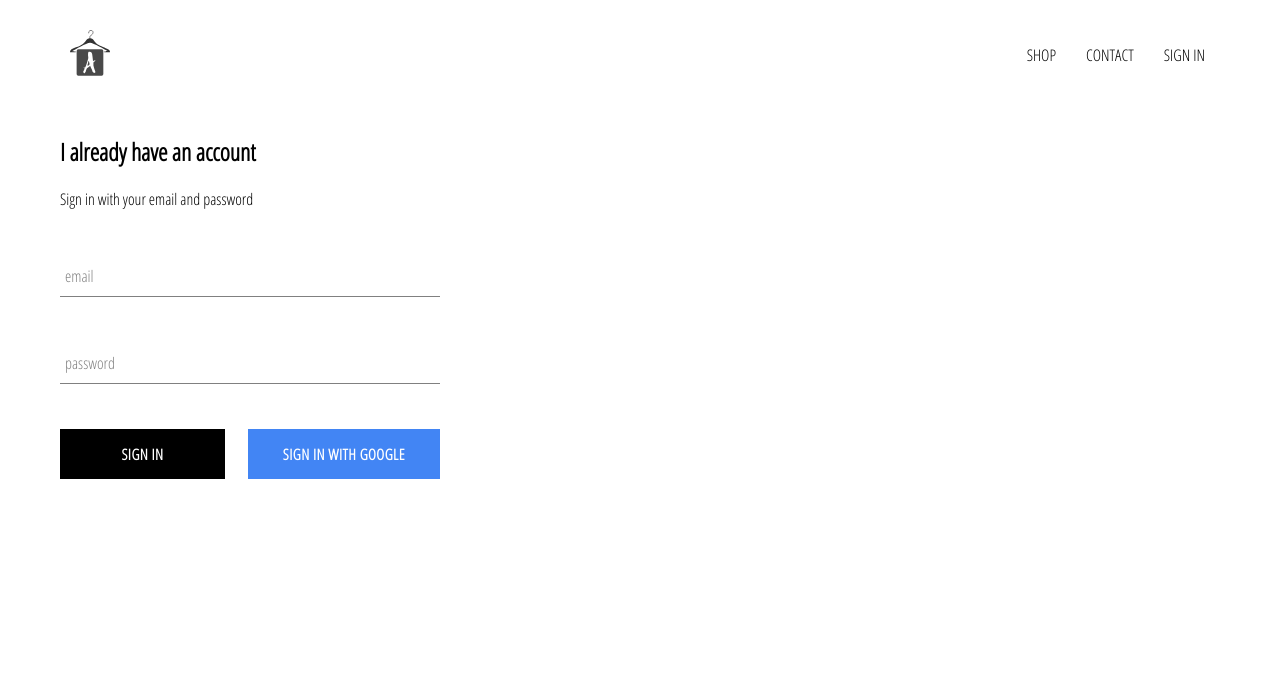
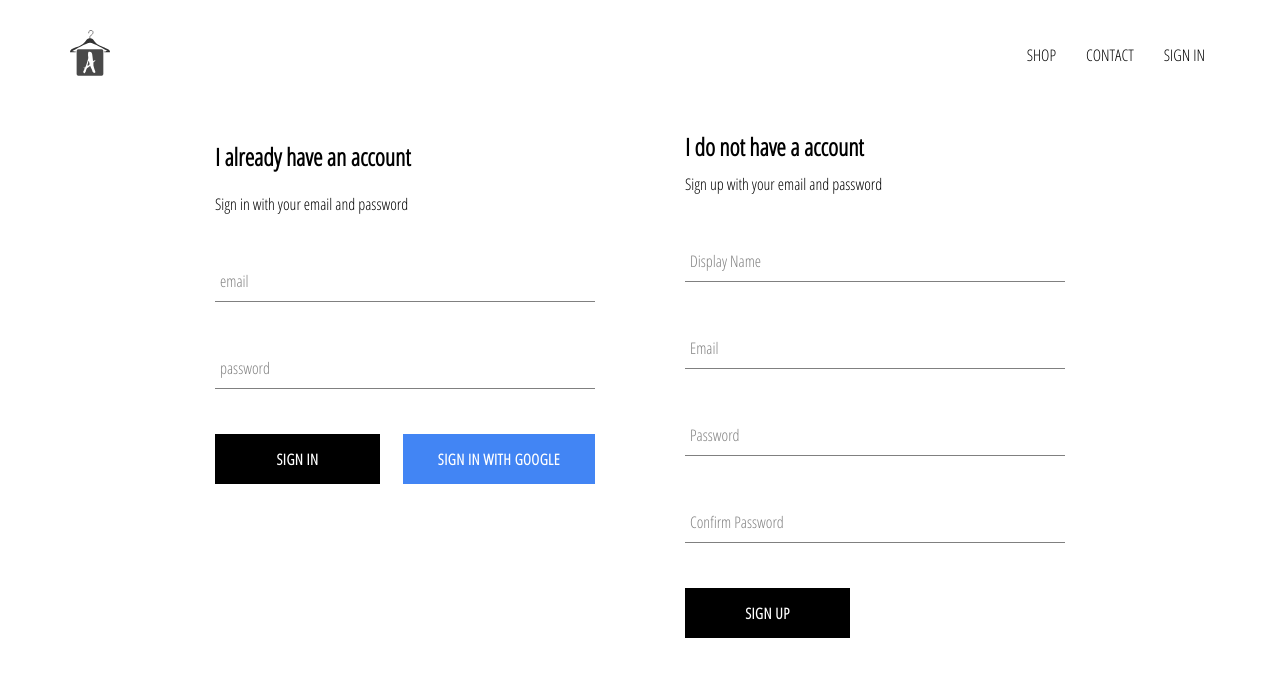
Before and after one commit to aljagne/kings-style, a React (Create React App) app: page /signin in a window 1280 px wide. Shown: the top 676 px of the page. Built offline with nearby package versions, Linux system fonts and the light colour scheme; no server answers.

Commit message:
implemented firebase utils, included ability to store authenticated user into my firebase database

```diff
--- a/package.json
+++ b/package.json
@@ -7,6 +7,7 @@
     "@testing-library/react": "^9.3.2",
     "@testing-library/user-event": "^7.1.2",
     "firebase": "^7.8.1",
+    "jshint": "^2.11.0",
     "node-sass": "^4.13.1",
     "react": "^16.12.0",
     "react-dom": "^16.12.0",
--- a/src/App.js
+++ b/src/App.js
@@ -7,8 +7,7 @@
 import ShopPage from './pages/shop/shop.component';
 import SignInAndSignUpPage from './pages/sign-in-and-sign-up/sign-in-and-sign-up.component';
 import Header from './components/header/header.component';
-import { auth } from './firebase/firebase.utils';
-
+import { auth, createUserProfileDocument } from './firebase/firebase.utils';
 
 class App extends React.Component {
   constructor() {
@@ -22,10 +21,23 @@
   unsubscribeFromAuth = null;
 
   componentDidMount() {
-    this.unsubscribeFromAuth = auth.onAuthStateChanged(user => {
-      this.setState({ currentUser: user });
+    this.unsubscribeFromAuth = auth.onAuthStateChanged(async userAuth => {
+      if (userAuth) {
+        const userRef = await createUserProfileDocument(userAuth);
 
-      console.log(user);
+        userRef.onSnapshot(snapShot => {
+          this.setState({
+            currentUser: {
+              id: snapShot.id,
+              ...snapShot.data()
+            }
+          });
+
+          console.log(this.state);
+        });
+      }
+
+      this.setState({ currentUser: userAuth });
     });
   }
 
--- /dev/null
+++ b/src/components/sign-up/sign-up.component.jsx
@@ -0,0 +1,104 @@
+import React from 'react';
+
+import FormInput from '../form-input/form-input.component';
+import CustomButton from '../custom-button/custom-button.component';
+
+import { auth, createUserProfileDocument } from '../../firebase/firebase.utils';
+
+import './sign-up.styles.scss';
+
+
+class SignUp extends React.Component {
+    constructor(){
+        super();
+
+        this.state = {
+            displayName: '',
+            email: '',
+            password: '',
+            confirmPassword: ''
+        }
+    }
+
+    handleSubmit = async event => {
+        event.preventDefault();
+
+        const {displayName, email, password, confirmPassword} = this.state;
+
+        if(password != confirmPassword) {
+            alert("passwordt don't match");
+            return;
+        }
+
+        try {
+            const { user } = await auth.createUserWithEmailAndPassword(
+                email,
+                password
+            );
+
+            await createUserProfileDocument(user, { displayName });
+
+            this.setState({
+            displayName: '',
+            email: '',
+            password: '',
+            confirmPassword: ''
+            });
+        } catch (error) {
+            console.error(error);
+        }
+    };
+
+    handleChange = event => {
+        const { name, value } = event.target;
+
+        this.setState({ [name]: value});
+    };
+
+    render() {
+        const {displayName, email, password, confirmPassword} = this.state;
+        return(
+            <div className='sign-up'>
+                <h2 className='title'>I do not have a account</h2>
+                <span>Sign up with your email and password</span>
+                <form className='sign-up-form' onSubmit={this.handleSubmit}>
+                    <FormInput
+                        type='text'
+                        name='displayName'
+                        value={ displayName }
+                        onChange={this.handleChange}
+                        label='Display Name'
+                        required
+                        />
+                        <FormInput
+                        type='email'
+                        name='email'
+                        value={ email }
+                        onChange={this.handleChange}
+                        label='Email'
+                        required
+                        />
+                        <FormInput
+                        type='password'
+                        name='password'
+                        value={ password }
+                        onChange={this.handleChange}
+                        label='Password'
+                        required
+                        />
+                        <FormInput
+                        type='password'
+                        name='confirmPassword'
+                        value={ confirmPassword }
+                        onChange={this.handleChange}
+                        label='Confirm Password'
+                        required
+                        />
+                        <CustomButton type='submit'> SIGN UP </CustomButton>
+                </form>
+            </div>
+        );
+    }
+}
+
+export default SignUp;
--- /dev/null
+++ b/src/components/sign-up/sign-up.styles.scss
@@ -0,0 +1,9 @@
+.sign-up {
+    display: flex;
+    flex-direction: column;
+    width: 380px;
+
+    .title {
+        margin: 10px 0;
+    }
+}
--- a/src/firebase/firebase.utils.js
+++ b/src/firebase/firebase.utils.js
@@ -13,13 +13,39 @@
     measurementId: "G-8GRSWLQDTT"
 };
 
+
 firebase.initializeApp(config);
+
+export const createUserProfileDocument = async (userAuth, additionalData) => {
+  if (!userAuth) return;
+
+  const userRef = firestore.doc(`users/${userAuth.uid}`);
+
+  const snapShot = await userRef.get();
+
+  if (!snapShot.exists) {
+    const { displayName, email } = userAuth;
+    const createdAt = new Date();
+    try {
+      await userRef.set({
+        displayName,
+        email,
+        createdAt,
+        ...additionalData
+      });
+    } catch (error) {
+      console.log('error creating user', error.message);
+    }
+  }
+
+  return userRef;
+};
 
 export const auth = firebase.auth();
 export const firestore = firebase.firestore();
 
 const provider = new firebase.auth.GoogleAuthProvider();
-provider.setCustomParameters({ prompt: 'select_account'});
+provider.setCustomParameters({ prompt: 'select_account' });
 export const signInWithGoogle = () => auth.signInWithPopup(provider);
 
 export default firebase;
--- a/src/pages/sign-in-and-sign-up/sign-in-and-sign-up.component.jsx
+++ b/src/pages/sign-in-and-sign-up/sign-in-and-sign-up.component.jsx
@@ -1,12 +1,14 @@
 import React from 'react';
 
 import SignIn from '../../components/sign-in/sign-in.component';
+import SignUp from '../../components/sign-up/sign-up.component';
 
 import './sign-in-and-sign-up.styles.scss';
 
 const SignInAndSignUpPage = () => (
     <div className='sign-in-and-sign-up'>
         <SignIn />
+        <SignUp />
     </div>
 );
 
--- a/src/pages/sign-in-and-sign-up/sign-in-and-sign-up.styles.scss
+++ b/src/pages/sign-in-and-sign-up/sign-in-and-sign-up.styles.scss
@@ -0,0 +1,6 @@
+.sign-in-and-sign-up {
+    width: 850px;
+    display: flex;
+    justify-content: space-between;
+    margin: 30px auto;
+}
```
Also changed, not shown: 1 other file (tests, documents, lock files or other folders).
